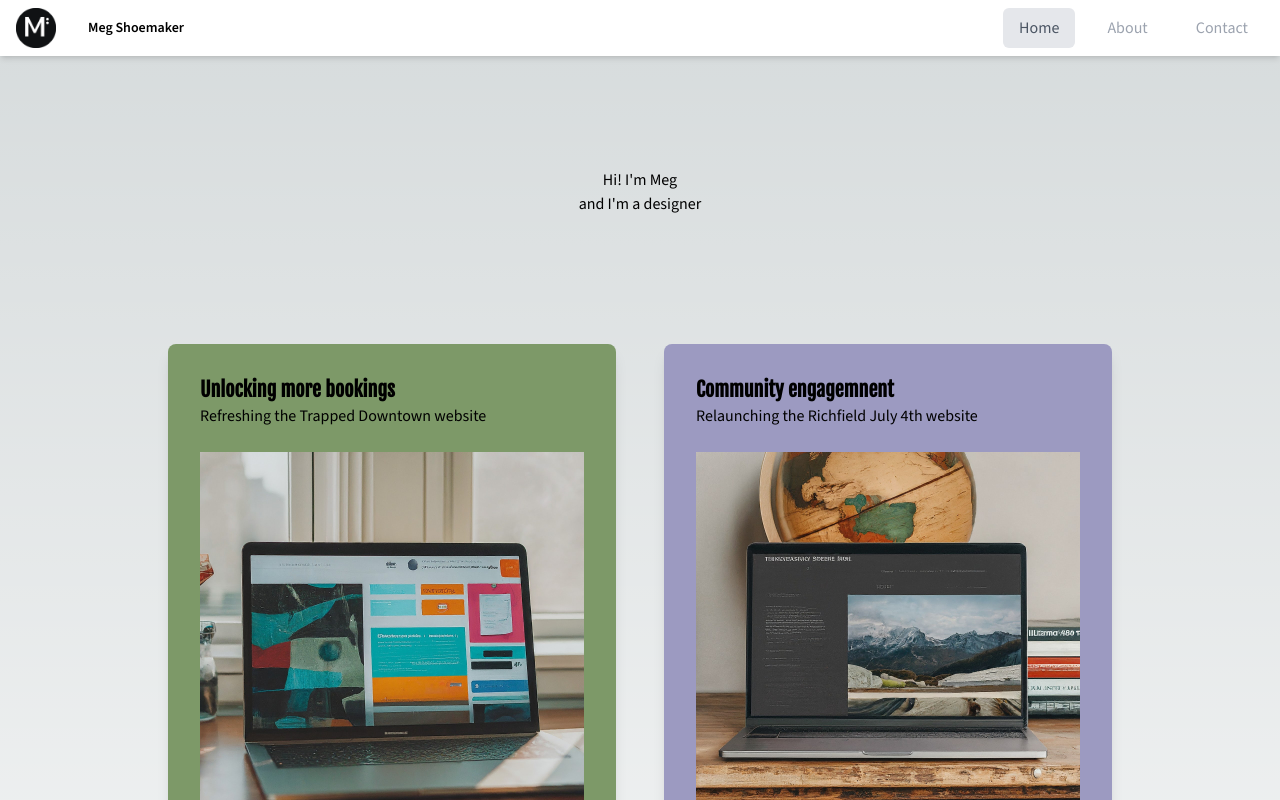
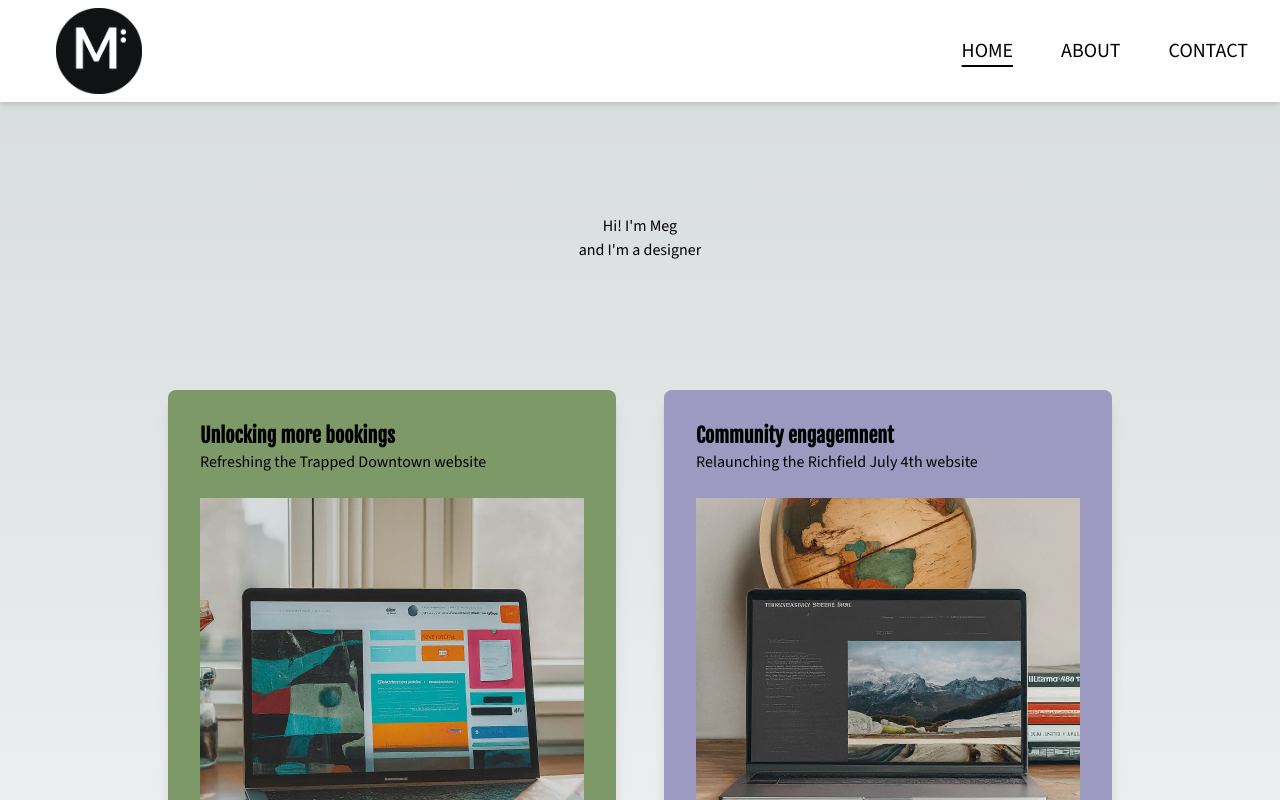
Before and after one commit to mshoemaker1/MyPortfolio, a Next.js app: page / in a window 1280 px wide. Shown: the top 800 px of the page. Built offline with nearby package versions, Linux system fonts and the light colour scheme.

Commit message:
nav update

```diff
--- a/app/projectData.ts
+++ b/app/projectData.ts
@@ -8,7 +8,7 @@ export const data = [
     title: "Unlocking more bookings",
     description: "Refreshing the Trapped Downtown website",
     image: projectImage1,
-    bg: "bg-green",
+    bg: "bg-green-500",
     path: "/projects/trapped-downtown",
     tags: ["Freelance", "Entertainment"],
     hero: {
@@ -29,7 +29,7 @@ export const data = [
     title: "Community engagemnent",
     description: "Relaunching the Richfield July 4th website",
     image: projectImage2,
-    bg: "bg-lavender",
+    bg: "bg-lavender-500",
     path: "/projects/richfield-july-4",
     tags: ["Freelance", "Community"],
     hero: {
@@ -50,7 +50,7 @@ export const data = [
     title: "Project Title",
     description: "Some description text here",
     image: projectImage3,
-    bg: "bg-sand",
+    bg: "bg-sand-500",
     path: "/projects/project-3",
     tags: ["Tag 1", "Tag 2"],
     hero: {
--- a/components/NavBar/MenuItem.tsx
+++ b/components/NavBar/MenuItem.tsx
@@ -15,10 +15,8 @@ const MenuItem = ({ href, label, onClick }: MenuItemProps) => {
     <Link
       href={href}
       className={`${
-        isActive
-          ? "text-gray-600 dark:text-gray-400 bg-gray-200 dark:bg-gray-700 hover:bg-gray-300 dark:hover:bg-gray-600"
-          : "text-gray-400 dark:text-gray-300 hover:bg-gray-200 dark:hover:bg-gray-700"
-      } block px-4 py-2 rounded-md transition-colors duration-200 ease-in-out`}
+        isActive ? "underline" : "hover:underline"
+      } text-black dark:text-gray-300 block px-4 py-2 underline-offset-8 md:text-xl`}
       onClick={onClick}
     >
       {label}
--- a/components/NavBar/index.tsx
+++ b/components/NavBar/index.tsx
@@ -7,9 +7,9 @@ import MenuItem from "./MenuItem";
 import HamburgerIcon from "./HamburgerIcon";
 
 const menuItems = [
-  { href: "/", label: "Home" },
-  { href: "/about", label: "About" },
-  { href: "/contact", label: "Contact" },
+  { href: "/", label: "HOME" },
+  { href: "/about", label: "ABOUT" },
+  { href: "/contact", label: "CONTACT" },
 ];
 
 const Navbar = () => {
@@ -28,13 +28,8 @@ const Navbar = () => {
       <div className="max-w-7xl mx-auto px-4 py-2 relative z-10">
         <div className="flex justify-between items-center">
           <div className="flex items-center space-x-4">
-            <Link href="/" className="mr-4">
-              <Image src="/m-logo.png" alt="Logo" width={40} height={40} />
-            </Link>
-            <Link href="/">
-              <span className="hidden md:block text-sm font-semibold">
-                Meg Shoemaker
-              </span>
+            <Link href="/" className="ml-2 md:ml-10 w-10 md:w-[86px]">
+              <Image src="/m-logo.png" alt="Logo" width={86} height={86} />
             </Link>
           </div>
           <div className="hidden md:flex items-center space-x-4">
--- a/tailwind.config.ts
+++ b/tailwind.config.ts
@@ -9,11 +9,24 @@ const config: Config = {
   theme: {
     extend: {
       colors: {
-        sand: "#D3C3AC",
-        green: "#7D9968",
-        lavender: "#9C9AC1",
-        bronze: "#BA8745",
+        sand: {
+          300: "#E9E1D5",
+          500: "#D3C3AC",
+        },
+        green: {
+          300: "#BECBB3",
+          500: "#7D9968",
+        },
+        lavender: {
+          300: "#CDCCE0",
+          500: "#9C9AC1",
+        },
+        bronze: {
+          300: "#DDC3A2",
+          500: "#BA8745",
+        },
         neutral: {
+          350: "#AAAAAA",
           550: "#545454",
         },
       }
```
